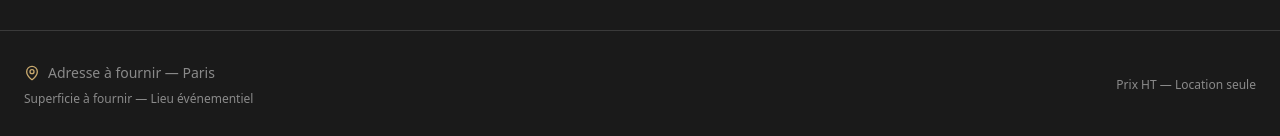
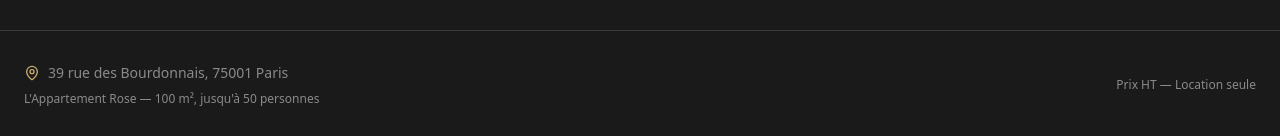
Before and after one commit to Chez-les-Plombiers/appartement-rose-pricing, a Next.js app: page / in a window 1280 px wide. Shown: the part 1425-1561 px from the top of the page. Built offline with nearby package versions, Linux system fonts and the light colour scheme; no server answers.

Commit message:
feat: footer — adresse 39 rue des Bourdonnais 75001 Paris + 100 m² / 50 personnes

```diff
--- a/src/components/Footer.tsx
+++ b/src/components/Footer.tsx
@@ -7,14 +7,12 @@ export function Footer() {
       <div className="mx-auto max-w-7xl">
         <div className="flex flex-col gap-4 sm:flex-row sm:items-center sm:justify-between">
           <div className="flex flex-col gap-2">
-            {/* TODO À FOURNIR : adresse exacte de l'Appartement Rose */}
             <div className="flex items-center gap-2 text-sm text-muted">
               <MapPin className="h-4 w-4 text-accent" />
-              Adresse à fournir — Paris
+              39 rue des Bourdonnais, 75001 Paris
             </div>
-            {/* TODO À FOURNIR : superficie du lieu */}
             <p className="text-xs text-muted">
-              Superficie à fournir — Lieu événementiel
+              L&apos;Appartement Rose — 100 m², jusqu&apos;à 50 personnes
             </p>
           </div>
           <p className="text-xs text-muted">Prix HT — Location seule</p>
```
